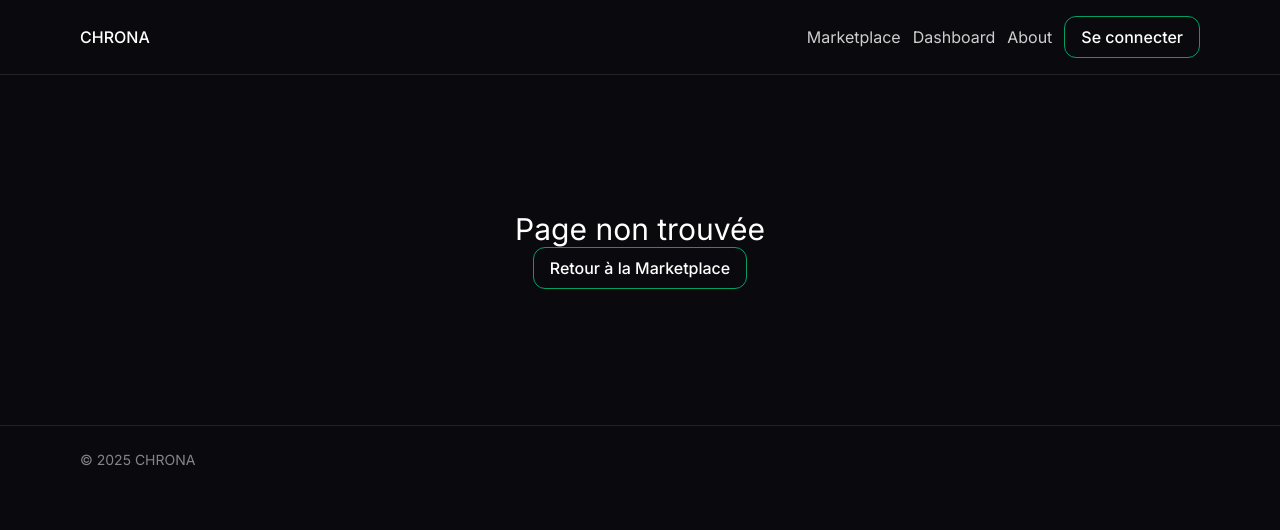
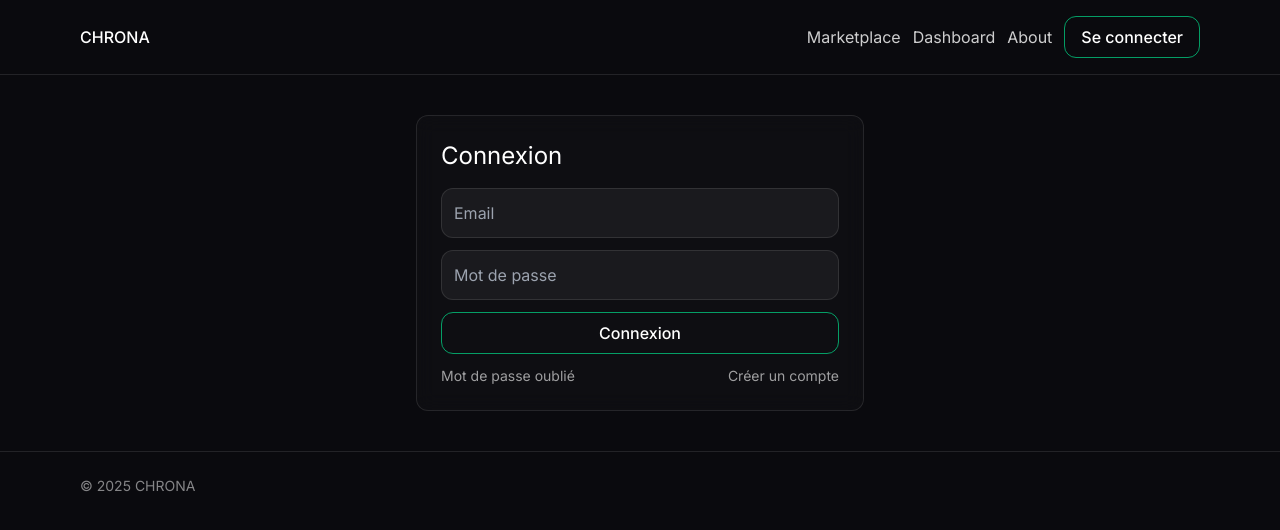
Before and after one commit to theticketdrop/CHRONA3, a Next.js app: page /login in a window 1280 px wide. Before the commit this address had no page. Shown: the top 530 px of the page. Built offline with nearby package versions, Linux system fonts and the light colour scheme.

Commit message:
Add files via upload

```diff
--- /dev/null
+++ b/app/login/page.tsx
@@ -0,0 +1,15 @@
+import { Button } from "@/components/ui/button";
+export default function Login(){
+  return <div className="max-w-md mx-auto card animate-fadeIn">
+    <h1 className="text-white text-2xl mb-4">Connexion</h1>
+    <form className="space-y-3">
+      <input placeholder="Email" className="w-full bg-white/5 rounded-xl p-3 border border-white/10"/>
+      <input type="password" placeholder="Mot de passe" className="w-full bg-white/5 rounded-xl p-3 border border-white/10"/>
+      <Button className="w-full">Connexion</Button>
+      <div className="flex justify-between text-sm text-white/60">
+        <a href="#" className="hover:text-white">Mot de passe oublié</a>
+        <a href="/join" className="hover:text-white">Créer un compte</a>
+      </div>
+    </form>
+  </div>
+}
```
